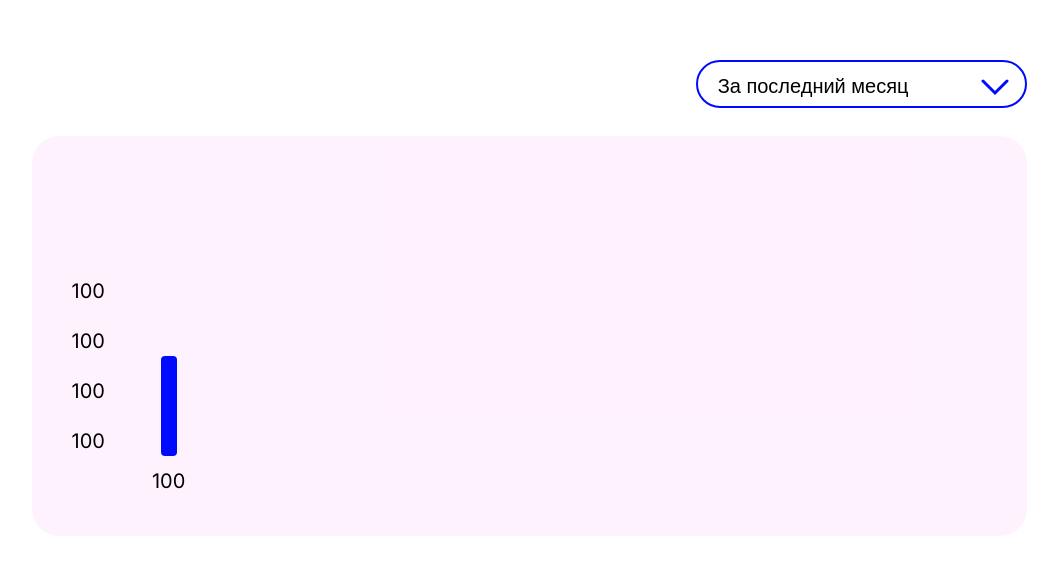
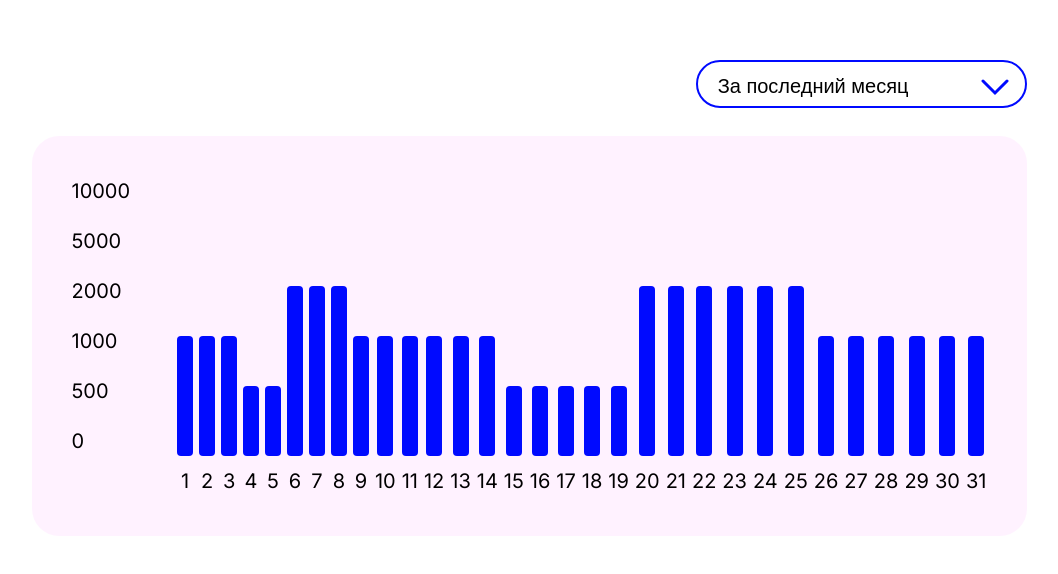
Before and after one commit to darbimar/bar-chart, a Next.js app: page / in a window 1280 px wide. Shown: the part 102-676 px from the top of the page, without its empty margins (111-1169 px from the left). Built offline with nearby package versions, Linux system fonts and the light colour scheme.

Commit message:
add data on earnings and render them

```diff
--- a/src/app/page.tsx
+++ b/src/app/page.tsx
@@ -1,7 +1,6 @@
-import Image from 'next/image';
-import styles from './page.module.css';
 import ChartBarField from '@/components/ChartBarField/ChartBarField';
 import DropdownButton from '@/components/DropdownButton/DropdownButton';
+import styles from './page.module.css';
 
 export default function Home() {
   return (
--- a/src/components/Bar/Bar.tsx
+++ b/src/components/Bar/Bar.tsx
@@ -1,22 +1,26 @@
 import React from 'react';
+import { calculateBarHeight } from '@/utils/calcBarHeight';
 import styles from './Bar.module.scss';
 
 type BarProps = {
   height: number;
+  monthName: string;
 };
 
-const Bar: React.FC<BarProps> = ({ height }) => {
+const Bar: React.FC<BarProps> = ({ height, monthName }) => {
+  const barHeight = calculateBarHeight(height);
+
   return (
     <div className={styles.bar}>
       <svg
         xmlns="http://www.w3.org/2000/svg"
         width="16"
-        height={height}
-        viewBox={`0 0 16 ${height}`}
+        height={barHeight}
+        viewBox={`0 0 16 ${barHeight}`}
         fill="none">
-        <rect width="16" height={height} rx="4" fill="#000AFF" />
+        <rect width="16" height={barHeight} rx="4" fill="#000AFF" />
       </svg>
-      <div className={styles.scale}>100</div>
+      <div className={styles.scale}>{monthName}</div>
     </div>
   );
 };
--- a/src/components/ChartBarField/ChartBarField.module.scss
+++ b/src/components/ChartBarField/ChartBarField.module.scss
@@ -1,6 +1,5 @@
 .wrapper {
   display: flex;
-  flex-wrap: wrap;
   align-items: flex-end;
   padding: 40px;
   width: 995px;
@@ -8,3 +7,10 @@
   border-radius: 27px;
   background: rgba(255, 0, 245, 0.05);
 }
+
+.chart {
+  display: flex;
+  justify-content: space-between;
+  align-items: flex-end;
+  width: 100%;
+}
--- a/src/components/ChartBarField/ChartBarField.tsx
+++ b/src/components/ChartBarField/ChartBarField.tsx
@@ -1,12 +1,20 @@
+import { periods } from '@/data';
 import Bar from '../Bar/Bar';
 import EarningScale from '../EarningScale/EarningScale';
 import styles from './ChartBarField.module.scss';
 
 const ChartBarField = () => {
+  const { graph } = periods;
+  const { year, half_year, month } = graph;
+
   return (
     <div className={styles.wrapper}>
       <EarningScale />
-      <Bar height={100} />
+      <div className={styles.chart}>
+        {Object.entries(month).map(([period, value]) => (
+          <Bar key={period} height={value} monthName={period} />
+        ))}
+      </div>
     </div>
   );
 };
--- a/src/components/EarningScale/EarningScale.module.scss
+++ b/src/components/EarningScale/EarningScale.module.scss
@@ -1,6 +1,6 @@
 .scale {
   display: flex;
-  flex-direction: column;
+  flex-direction: column-reverse;
   row-gap: 20px;
   margin-right: 47px;
   margin-bottom: 40px;
--- a/src/components/EarningScale/EarningScale.tsx
+++ b/src/components/EarningScale/EarningScale.tsx
@@ -2,12 +2,12 @@ import React from 'react';
 import styles from './EarningScale.module.scss';
 
 const EarningScale = () => {
+  const scale = [0, 500, 1000, 2000, 5000, 10000];
   return (
     <div className={styles.scale}>
-      <div>100</div>
-      <div>100</div>
-      <div>100</div>
-      <div>100</div>
+      {scale.map((value: number) => (
+        <div key={value}>{value}</div>
+      ))}
     </div>
   );
 };
--- /dev/null
+++ b/src/data.ts
@@ -0,0 +1,64 @@
+export const periods = {
+  earnings: {
+    year_sum: 0,
+    six_month_sum: 0,
+    last_month_sum: 0,
+  },
+  graph: {
+    year: {
+      Янв: 4000,
+      Фев: 3800,
+      Мар: 7500,
+      Апр: 8600,
+      Май: 5500,
+      Июн: 7000,
+      Июл: 7800,
+      Авг: 5000,
+      Сен: 7200,
+      Окт: 8800,
+      Нов: 9000,
+      Дек: 9500,
+    },
+    half_year: {
+      Янв: 4000,
+      Фев: 3800,
+      Мар: 7500,
+      Апр: 8600,
+      Май: 5500,
+      Июн: 7000,
+    },
+    month: {
+      '1': 1000,
+      '2': 1000,
+      '3': 1000,
+      '4': 500,
+      '5': 500,
+      '6': 2000,
+      '7': 2000,
+      '8': 2000,
+      '9': 1000,
+      '10': 1000,
+      '11': 1000,
+      '12': 1000,
+      '13': 1000,
+      '14': 1000,
+      '15': 500,
+      '16': 500,
+      '17': 500,
+      '18': 500,
+      '19': 500,
+      '20': 2000,
+      '21': 2000,
+      '22': 2000,
+      '23': 2000,
+      '24': 2000,
+      '25': 2000,
+      '26': 1000,
+      '27': 1000,
+      '28': 1000,
+      '29': 1000,
+      '30': 1000,
+      '31': 1000,
+    },
+  },
+};
--- /dev/null
+++ b/src/utils/calcBarHeight.ts
@@ -0,0 +1,22 @@
+const scale = [
+  { value: 500, height: 70 },
+  { value: 1000, height: 120 },
+  { value: 2000, height: 170 },
+  { value: 5000, height: 220 },
+  { value: 10000, height: 270 },
+];
+
+export const calculateBarHeight = (value: number) => {
+  let barHeight: number = 0;
+
+  for (let i = 0; i < scale.length; i++) {
+    if (value > scale[i].value) {
+      continue;
+    } else if (value <= scale[i].value) {
+      barHeight = (value * scale[i].height) / scale[i].value;
+    }
+    break;
+  }
+
+  return barHeight;
+};
```
